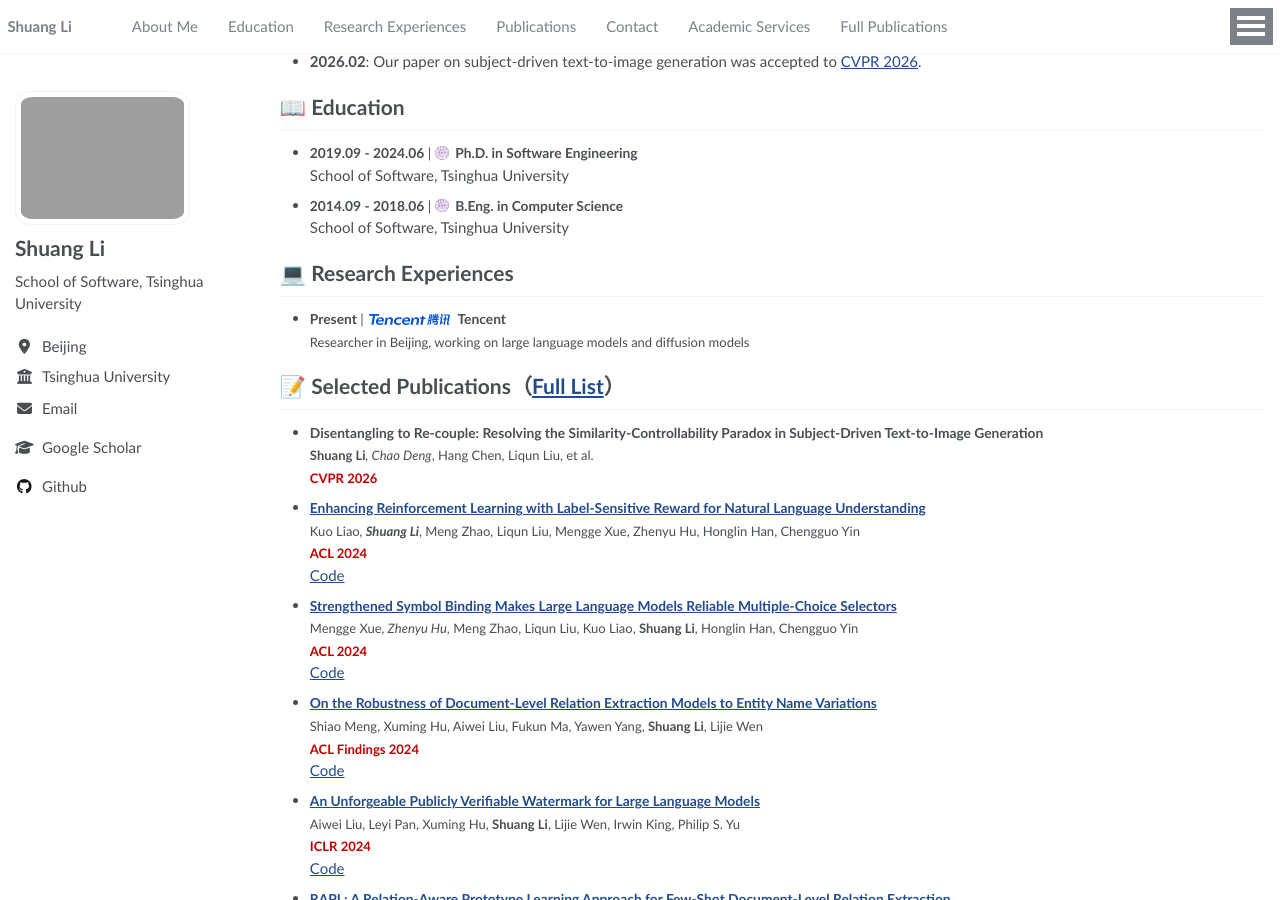
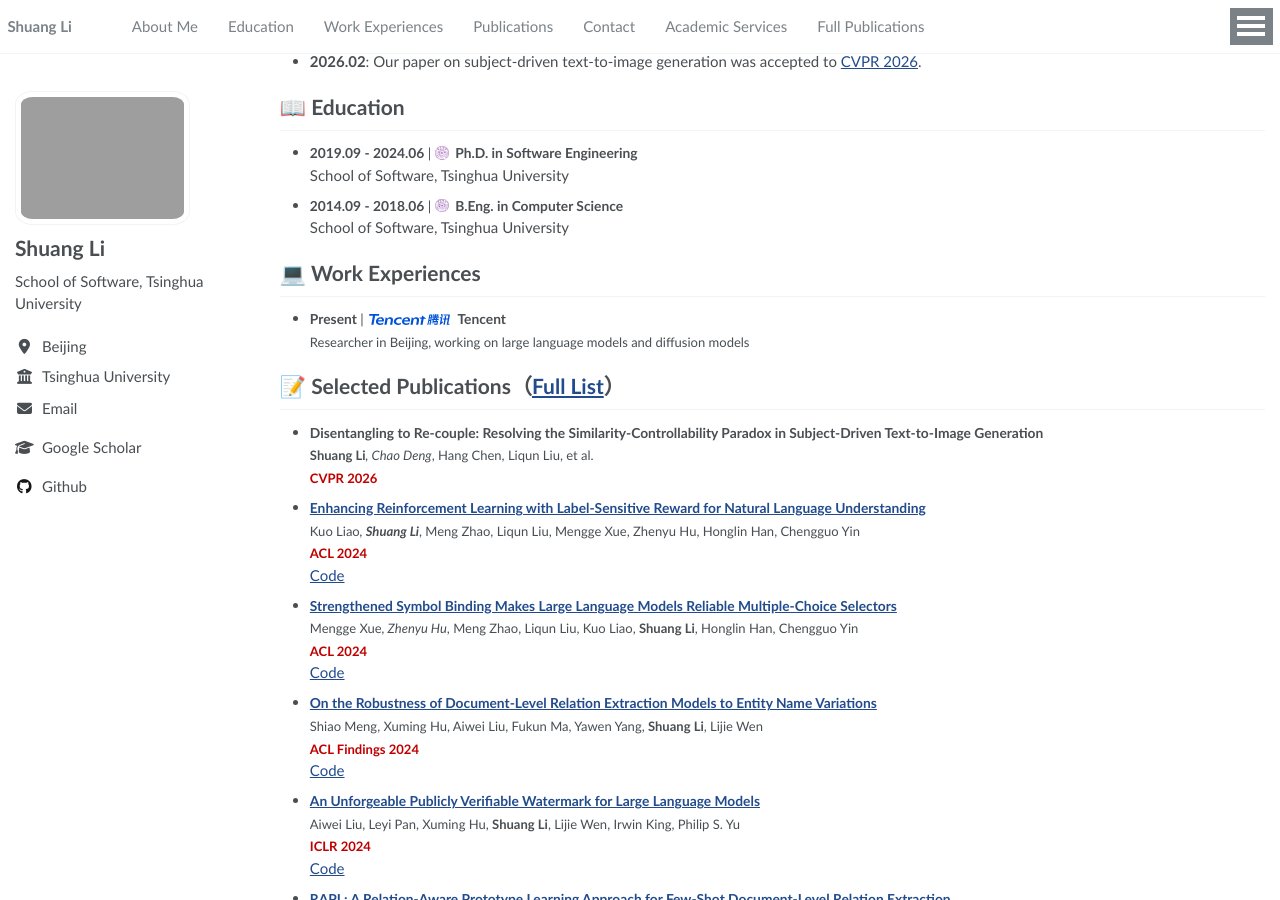
Before and after one commit to thulishuang/thulishuang.github.io, a Jekyll site: the page built from _pages/about.md, in a window 1280 px wide and 900 px high, scrolled down 342 px. Built offline with Jekyll 4.4.1, drawn with Linux system fonts in a browser that asks for light colours; a script that is not in the unit is left out.

Commit message:
Rename research section to work experiences

```diff
--- a/_data/navigation.yml
+++ b/_data/navigation.yml
@@ -14,7 +14,7 @@ main:
   - title: "Education"
     url: "/#education"
 
-  - title: "Research Experiences"
+  - title: "Work Experiences"
     url: "/#experiences"
 
   - title: "Publications"
--- a/_pages/about.md
+++ b/_pages/about.md
@@ -39,7 +39,7 @@ I received my Ph.D. degree from the [School of Software](https://www.thss.tsingh
 
 <span class='anchor' id='experiences'></span>
 
-# 💻 Research Experiences
+# 💻 Work Experiences
 
 - <span class="entry-title">**Present** | <img src="images/tencent.svg" class="inline-logo inline-logo-wide" alt="Tencent logo"> **Tencent**</span>
   <span class="entry-note">Researcher in Beijing, working on large language models and diffusion models</span>
```
